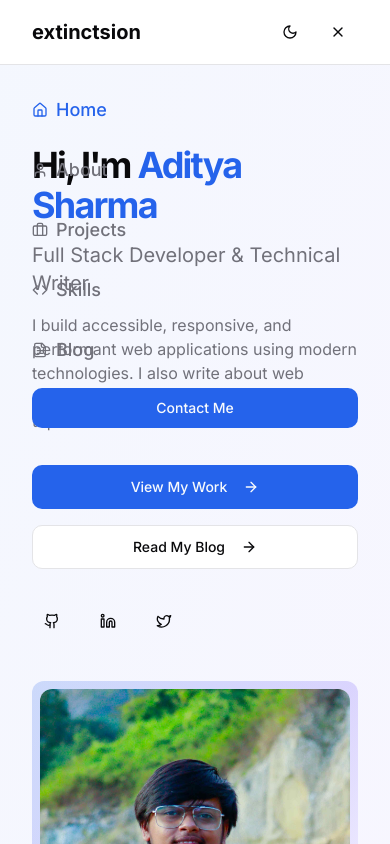
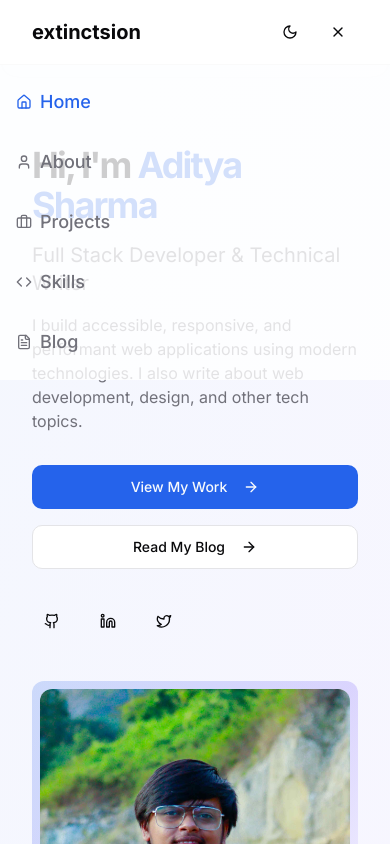
Before and after one commit to extinctsion/extinctsionporfolio, a Next.js app: page / in a window 390 px wide. Both pictures are taken after a click on the button 338 px from the left and 32 px from the top of the page. Shown: the top 844 px of the page. Built offline with nearby package versions, Linux system fonts and the light colour scheme.

Commit message:
fixed mobile view burger blur

```diff
--- a/components/header.tsx
+++ b/components/header.tsx
@@ -78,7 +78,12 @@ export function Header() {
       {/* Mobile Navigation */}
       {isMenuOpen && (
         <div className="md:hidden fixed inset-0 top-16 z-50 bg-background">
-          <nav className="container py-6 flex flex-col space-y-4">
+            <nav
+            className={cn(
+              "container py-6 flex flex-col space-y-4 p-4 backdrop-blur-md",
+              theme === "dark" ? "bg-black/80" : "bg-white/80"
+            )}
+            >
             {navItems.map((item) => (
               <Link
               key={item.name}
@@ -95,7 +100,7 @@ export function Header() {
               {item.name}
               </Link>
             ))}
-            <Button className="mt-4 w-full">Contact Me</Button>
+            {/* <Button className="mt-4 w-full">Contact Me</Button> */}
             </nav>
         </div>
       )}
```
Lines whose indentation alone changed are shown as unchanged.
